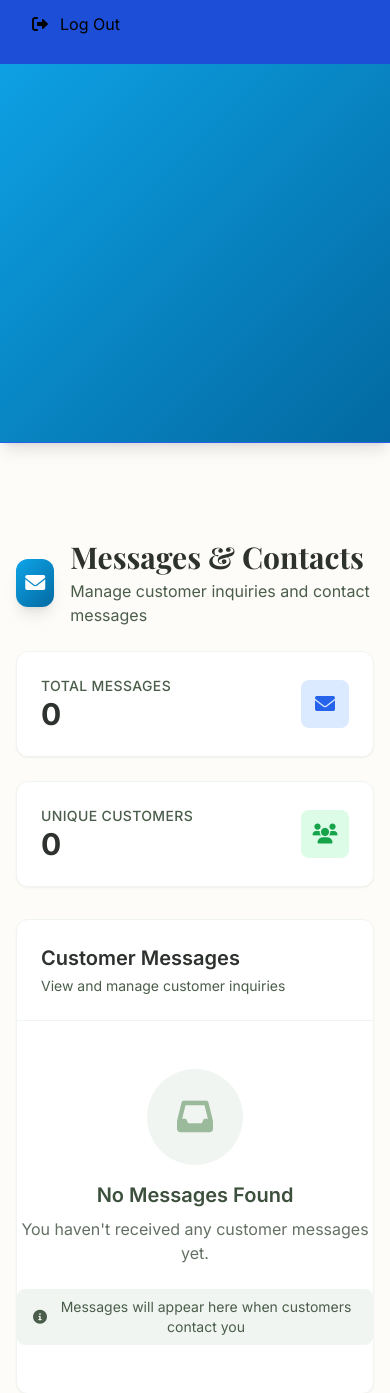
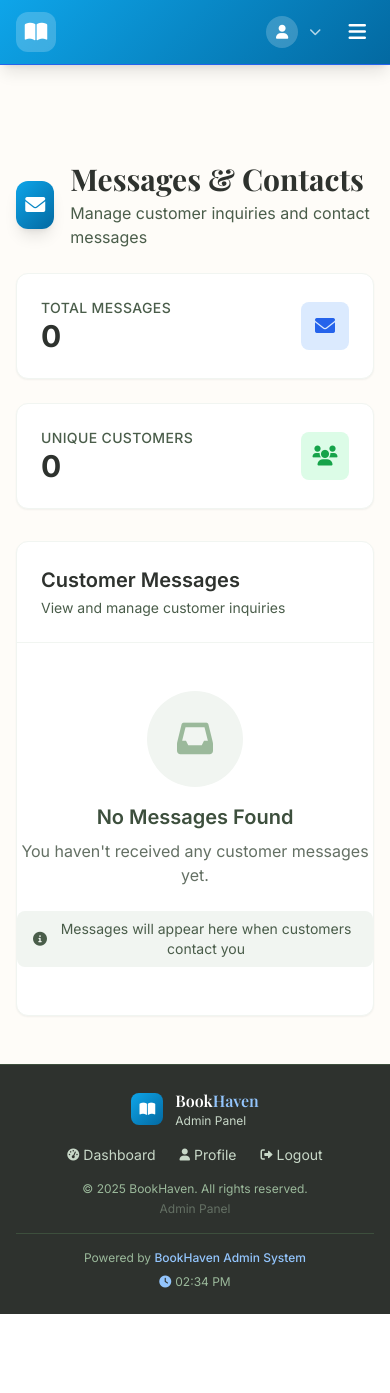
Before and after one commit to param-chandarana/bookstore, a PHP site: page /admin_contacts.php in a window 390 px wide. Shown: the top 1393 px of the page. After the commit the page ends 1314 px from the top, so only its background shows below. Run offline with PHP 8.4, Linux system fonts and the light colour scheme; a user stored in the database is signed in; data that the repository does not hold is empty; some libraries are stand-ins or nearby versions.

Commit message:
bugfix: make admin navbar responsive

```diff
--- a/admin_header.php
+++ b/admin_header.php
@@ -118,7 +118,7 @@
    </div>
 
    <!-- Mobile Navigation -->
-   <div id="mobile-nav" class="lg:hidden bg-primary-700 border-t border-primary-600 transform -translate-y-full transition-transform duration-300">
+   <div id="mobile-nav" class="lg:hidden bg-primary-700 border-t border-primary-600 hidden transition-all duration-300">
       <div class="container mx-auto px-4 py-4 space-y-2">
          <a href="admin_page.php" class="flex items-center px-4 py-3 text-white/90 hover:text-white hover:bg-white/10 rounded-lg transition-all">
             <i class="fas fa-tachometer-alt mr-3"></i>
@@ -156,15 +156,22 @@
    document.getElementById('mobile-menu-btn').addEventListener('click', function() {
       const mobileNav = document.getElementById('mobile-nav');
       const overlay = document.getElementById('mobile-menu-overlay');
+      const icon = this.querySelector('i');
 
-      if (mobileNav.style.transform === 'translateY(0px)' || mobileNav.style.transform === '') {
-         mobileNav.style.transform = 'translateY(-100%)';
+      if (mobileNav.classList.contains('hidden')) {
+         // Open menu
+         mobileNav.classList.remove('hidden');
+         overlay.classList.remove('opacity-0', 'pointer-events-none');
+         overlay.classList.add('opacity-100', 'pointer-events-auto');
+         icon.classList.remove('fa-bars');
+         icon.classList.add('fa-times');
+      } else {
+         // Close menu
+         mobileNav.classList.add('hidden');
          overlay.classList.remove('opacity-100', 'pointer-events-auto');
          overlay.classList.add('opacity-0', 'pointer-events-none');
-      } else {
-         mobileNav.style.transform = 'translateY(0px)';
-         overlay.classList.remove('opacity-0', 'pointer-events-none');
-         overlay.classList.add('opacity-100', 'pointer-events-auto');
+         icon.classList.remove('fa-times');
+         icon.classList.add('fa-bars');
       }
    });
 
@@ -196,10 +203,13 @@
    document.getElementById('mobile-menu-overlay').addEventListener('click', function() {
       const mobileNav = document.getElementById('mobile-nav');
       const overlay = document.getElementById('mobile-menu-overlay');
+      const icon = document.getElementById('mobile-menu-btn').querySelector('i');
 
-      mobileNav.style.transform = 'translateY(-100%)';
+      mobileNav.classList.add('hidden');
       overlay.classList.remove('opacity-100', 'pointer-events-auto');
       overlay.classList.add('opacity-0', 'pointer-events-none');
+      icon.classList.remove('fa-times');
+      icon.classList.add('fa-bars');
    });
 
    // Highlight active page
```
